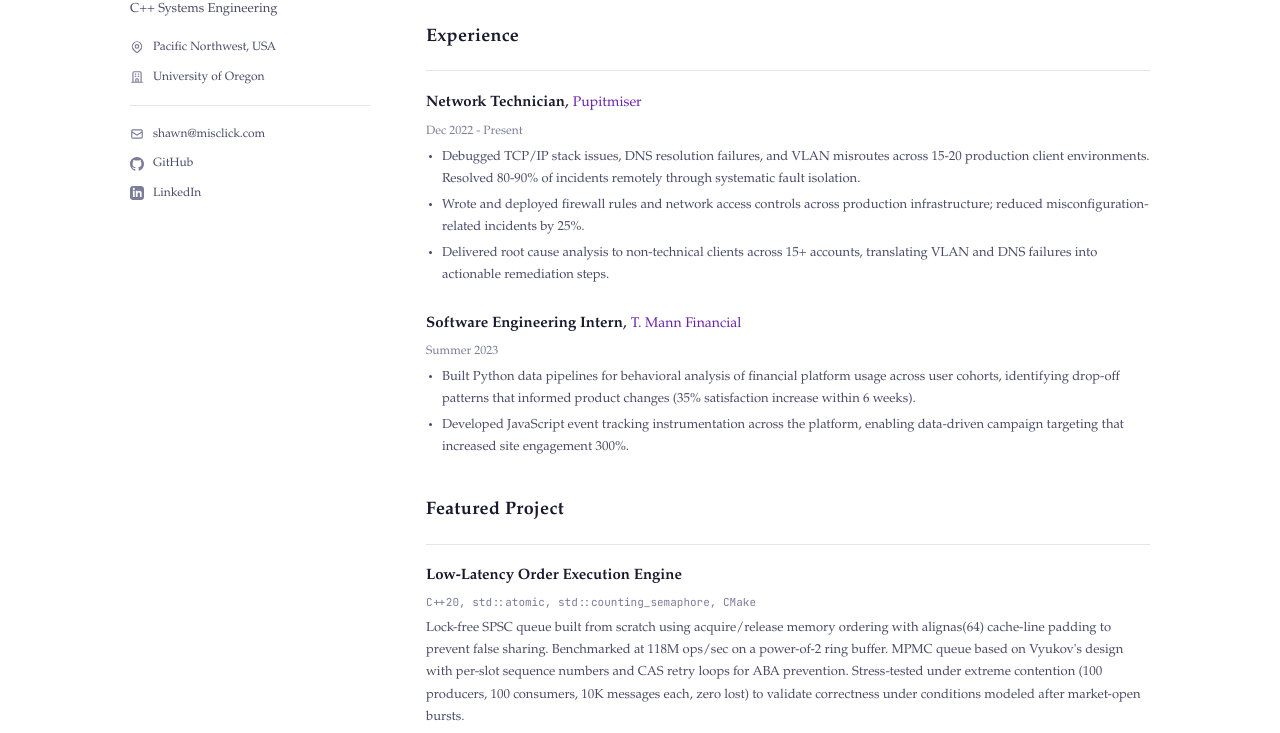
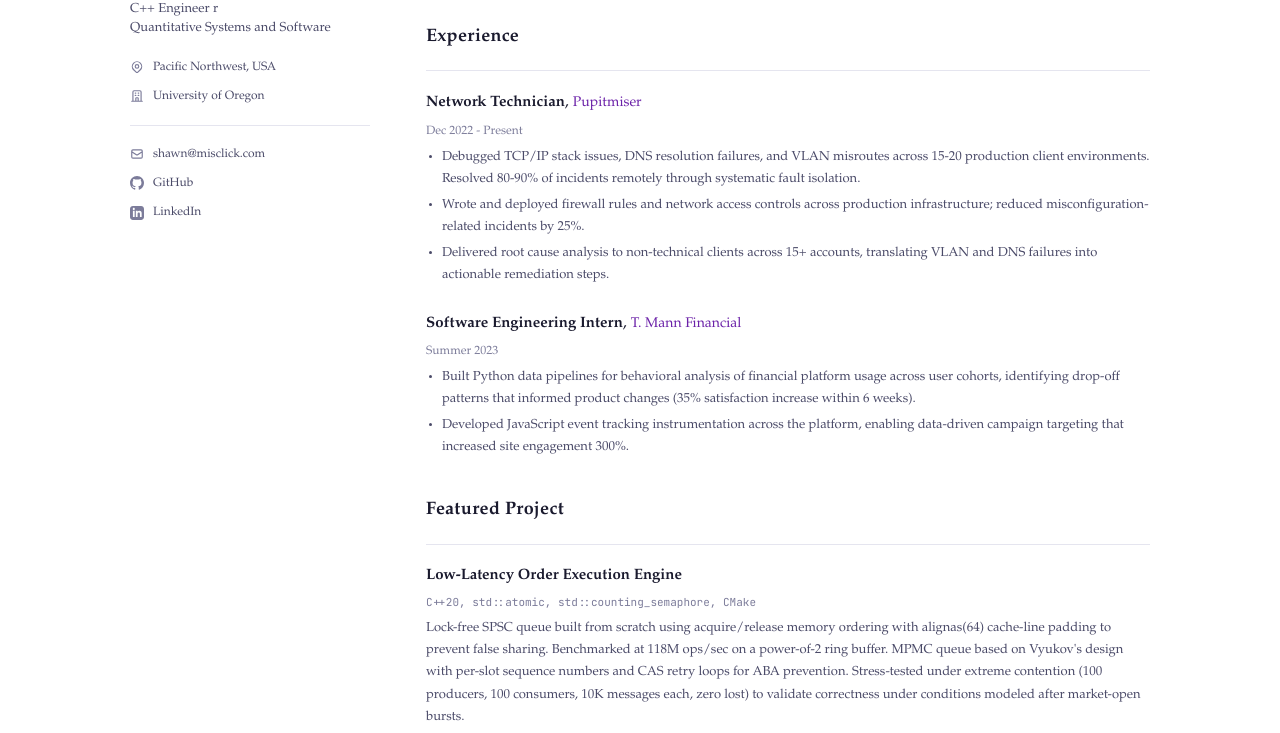
Before and after one commit to ShawnBakker/shawnbakker.github.io, a plain HTML site: page index.html in a window 1280 px wide. Shown: the part 290-1023 px from the top of the page. Drawn offline with Linux system fonts and the light colour scheme.

Commit message:
Update index.html

```diff
--- a/index.html
+++ b/index.html
@@ -411,7 +411,7 @@
                 <img src="assets/shawncropheadshot.jpg" alt="Profile picture of me"/>
             </div>
             <h1>Shawn Bakker</h1>
-            <div class="title">C++ Systems Engineering</div>
+            <div class="title">C++ Engineer r<br>Quantitative Systems and Software</div>
 
             <div class="sidebar-section">
                 <div class="sidebar-item">
```
